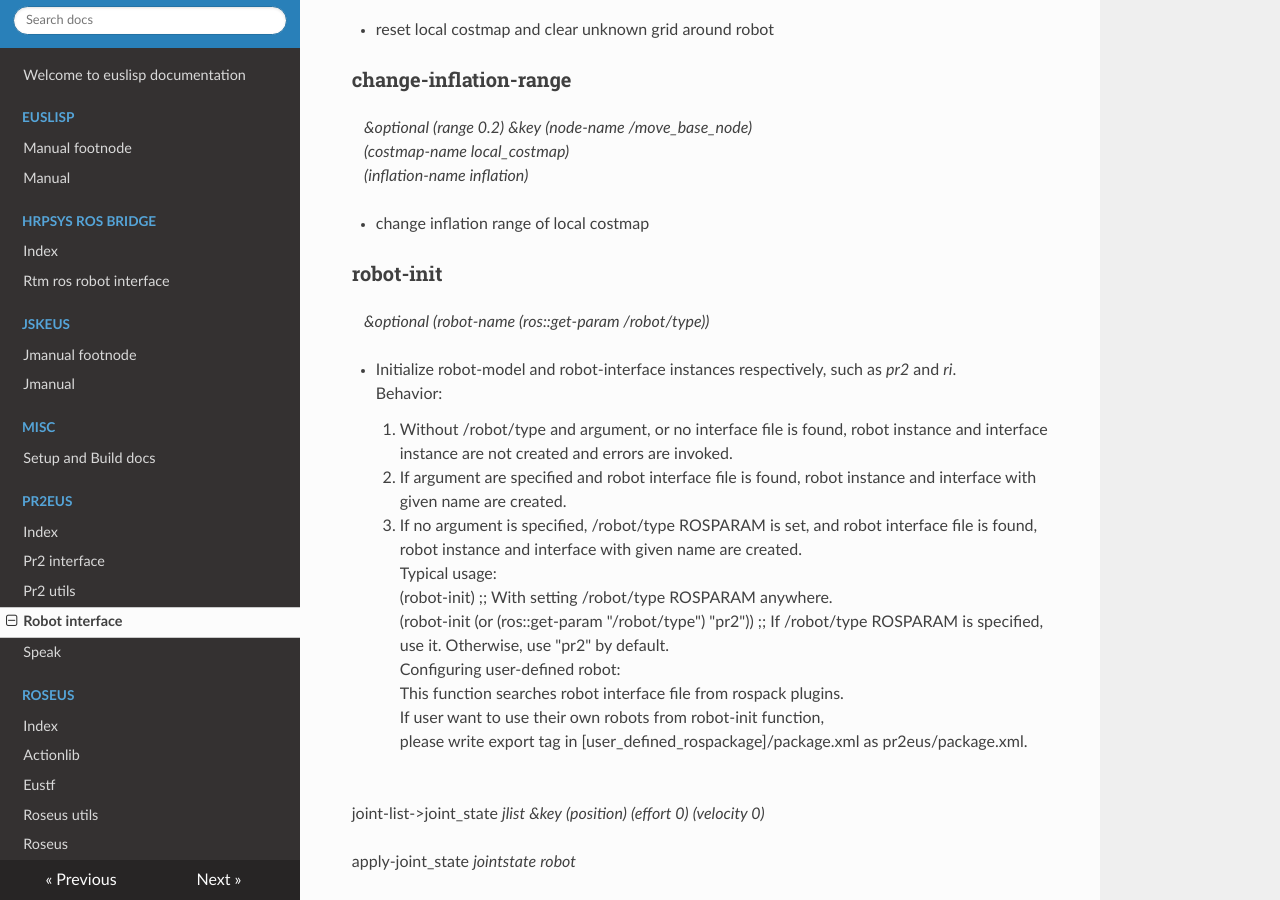
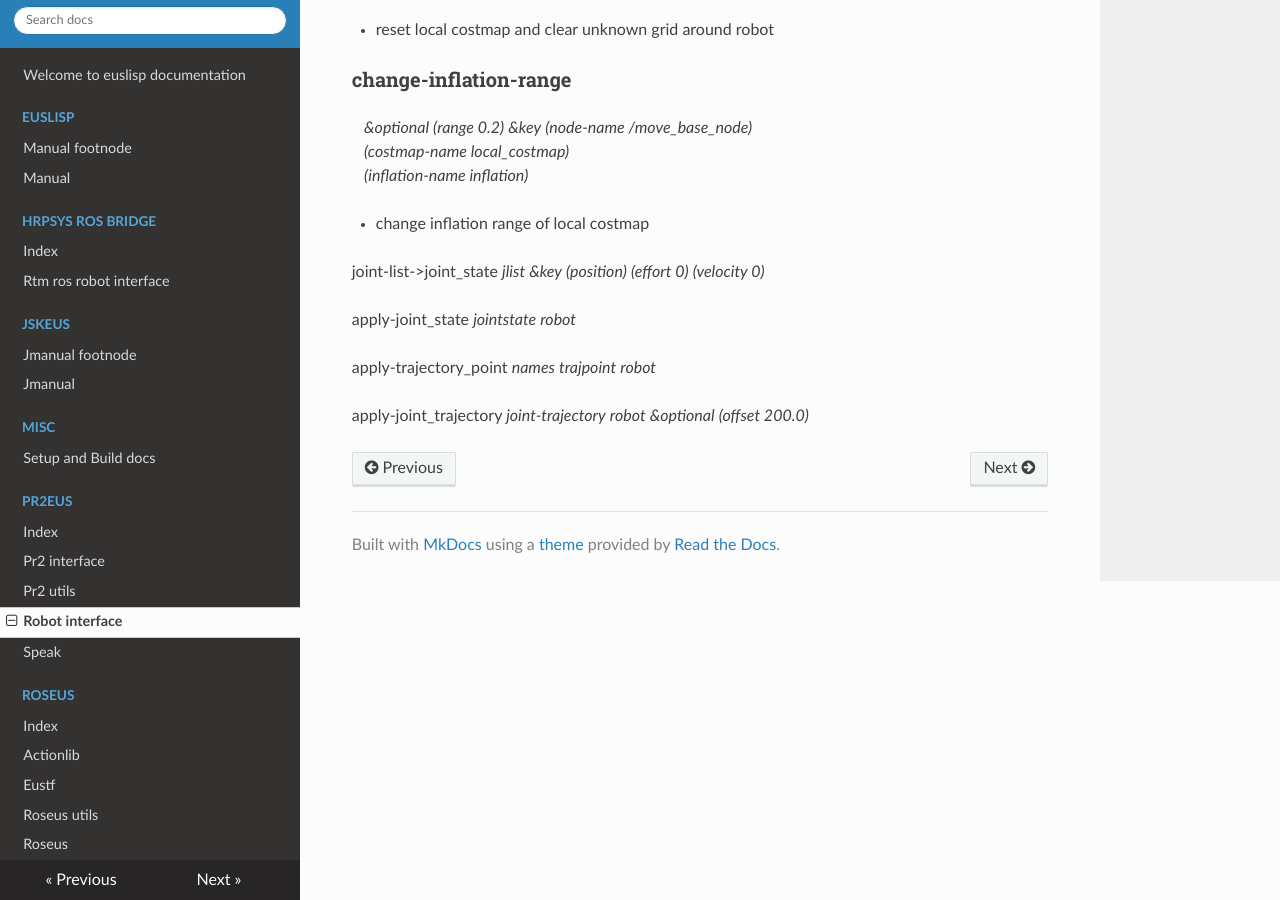
Before and after one commit to jsk-ros-pkg/euslisp-docs, an MkDocs documentation site: the page built from docs/pr2eus/robot-interface.md, in a window 1280 px wide and 900 px high, scrolled down 9531 px. Built offline with MkDocs 1.6.1, drawn with Linux system fonts in a browser that asks for light colours; nearby versions of some CDN libraries.

Commit message:
update documentation for pr2eus

```diff
--- a/docs/pr2eus/robot-interface.md
+++ b/docs/pr2eus/robot-interface.md
@@ -380,24 +380,6 @@ send-action [ send message to action server, it means robot will move ] <br>
 - change inflation range of local costmap <br>
 
 
-### robot-init ###
-&nbsp;&nbsp;&nbsp;*&optional* *(robot-name (ros::get-param /robot/type))*
-
-- Initialize robot-model and robot-interface instances respectively, such as *pr2* and *ri*. <br>
-   Behavior: <br>
-     1. Without /robot/type and argument, or no interface file is found, robot instance and interface instance are not created and errors are invoked. <br>
-     2. If argument are specified and robot interface file is found, robot instance and interface with given name are created. <br>
-     3. If no argument is specified, /robot/type ROSPARAM is set, and robot interface file is found, robot instance and interface with given name are created. <br>
-   Typical usage: <br>
-     (robot-init) ;; With setting /robot/type ROSPARAM anywhere. <br>
-     (robot-init (or (ros::get-param "/robot/type") "pr2")) ;; If /robot/type ROSPARAM is specified, use it. Otherwise, use "pr2" by default. <br>
-   Configuring user-defined robot: <br>
-     This function searches robot interface file from rospack plugins. <br>
-     If user want to use their own robots from robot-init function, <br>
-     please write export tag in [user_defined_rospackage]/package.xml as pr2eus/package.xml. <br>
-    <br>
-
-
 joint-list->joint_state *jlist* *&key* *(position)* *(effort 0)* *(velocity 0)*
 
 apply-joint_state *jointstate* *robot*
```
